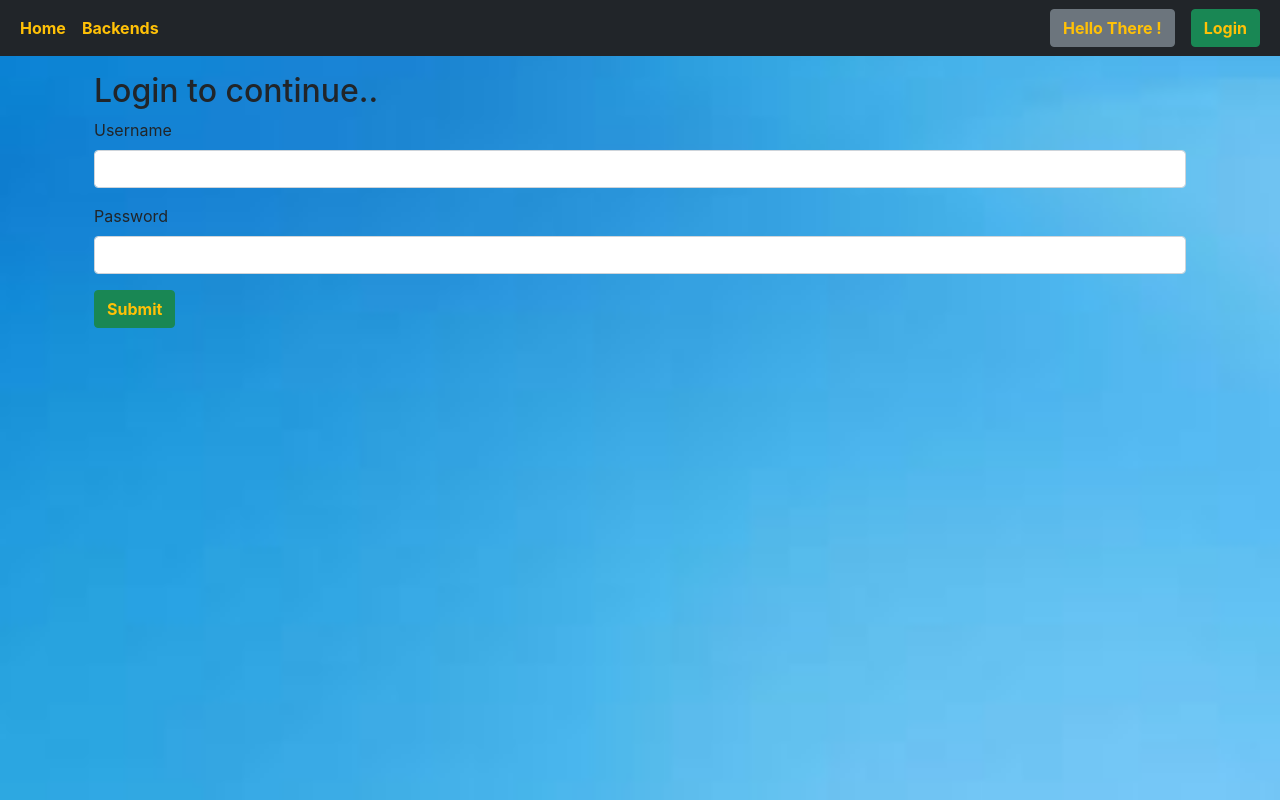
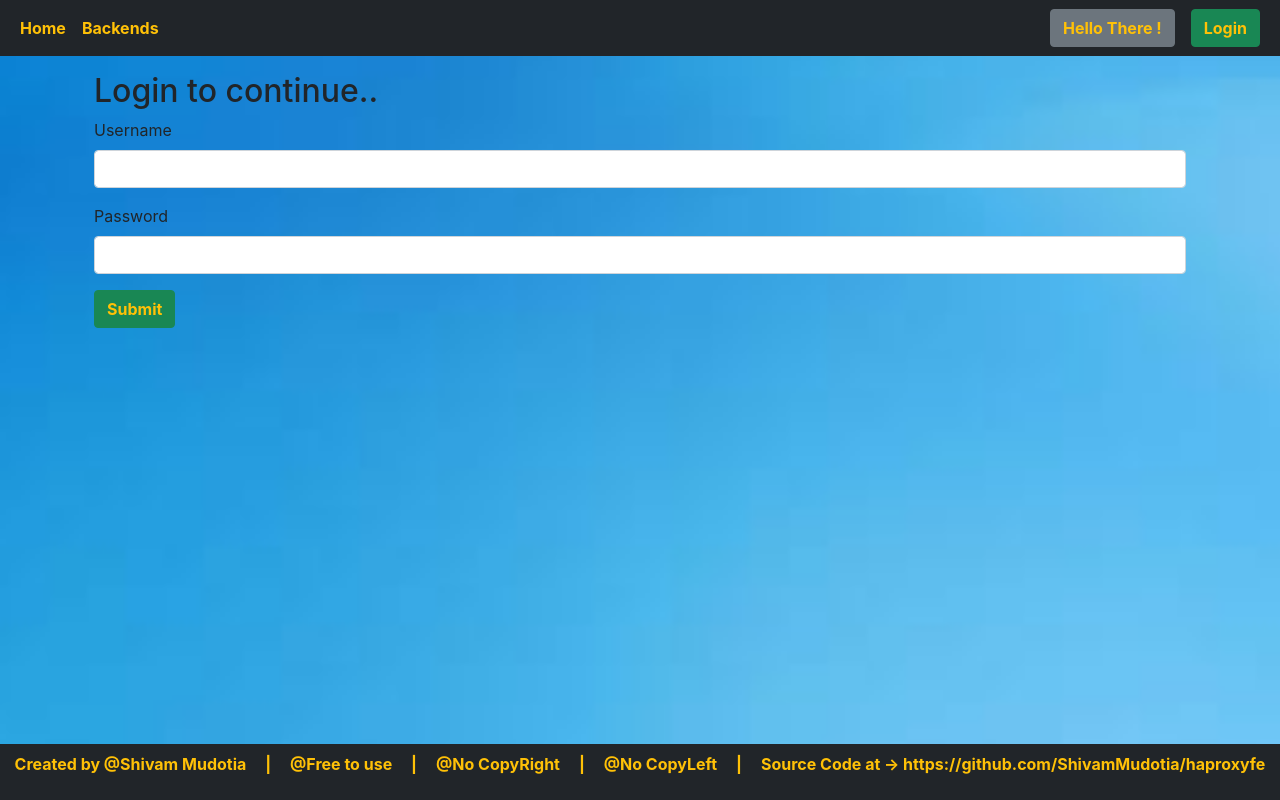
Before and after one commit to ShivamMudotia/haproxyfe, a React (Create React App) app: page /login in a window 1280 px wide. Built offline with nearby package versions, Linux system fonts and the light colour scheme.

Commit message:
added footer

```diff
--- a/src/App.js
+++ b/src/App.js
@@ -1,5 +1,6 @@
 import "./App.css";
 import image from './images/background.jpeg'
+import Footer from "./components/Footer";
 import { BrowserRouter as Router, Routes, Route } from "react-router-dom";
 import Navbar from "./components/Navbar";
 import Home from "./components/Home";
@@ -20,7 +21,7 @@ function App() {
       type: type
     })
     setTimeout( () => {
-      setAlert(null);
+      setAlert("null");
     }, 3000);
   }
 
@@ -42,6 +43,7 @@ function App() {
           </div>
         </Router>
         </Backendstate>
+        <Footer/>
         </div>
     </>
   );
--- a/src/components/Backenditem.js
+++ b/src/components/Backenditem.js
@@ -37,10 +37,14 @@ const Backenditem = (props) => {
       new_home.value="Enabled"
     }
     updateBackend(backend, new_home).then(() => {
-      window.location.reload()
+      getBackend(backend).then(backendjson => {
+        const backendarray = [];
+        Object.keys(backendjson[backend]).forEach((key) => backendarray.push({ name: key, value: backendjson[backend][key]}));
+        setBackendserverstatus(backendarray)
+      });
+      //window.location.reload()
     })
-    props.showAlert(`${new_home.value} Successfully !`, "success");
-
+    props.showAlert(`${new_home.value} Successfully ! Please do not forget to reload HAProxy using button on Navigation Bar`, "success");
    }
 
   return (
@@ -53,7 +57,6 @@ const Backenditem = (props) => {
             <li className='list-group-item text-info fw-bold'>{home.name}: {home.value}
             <i className='fa-solid fa-toggle-on mx-2' onClick={() => {handleEdit(home)}}></i>
             </li>
-
           </ul>
           </div>)}
         </div>
--- a/src/components/Backends.js
+++ b/src/components/Backends.js
@@ -23,7 +23,7 @@ const Backends = (props) => {
 
   return (
     <>
-    <div className='row my-3 mt-3 text-dark'>
+    <div className='row my-3 mt-2 text-dark'>
       <div className='my-3 text-center'>
       <h3>Status of Backends and Servers on HAProxy Load Balancer !</h3>
       </div>
--- /dev/null
+++ b/src/components/Footer.js
@@ -0,0 +1,9 @@
+import React from "react";
+
+const Footer = () => (
+  <div className="footer text-center bg-dark text-warning fw-bold">
+    <p>Created by @Shivam Mudotia  &nbsp; &nbsp; | &nbsp; &nbsp;  @Free to use &nbsp; &nbsp; | &nbsp; &nbsp;  @No CopyRight &nbsp; &nbsp;  | &nbsp; &nbsp;  @No CopyLeft  &nbsp; &nbsp; | &nbsp; &nbsp; Source Code at  -> https://github.com/ShivamMudotia/haproxyfe</p>
+  </div>
+);
+
+export default Footer;
--- a/src/components/Home.js
+++ b/src/components/Home.js
@@ -10,7 +10,6 @@ export const Home = (props) => {
 
   useEffect(() => {
     if(localStorage.getItem('token')){
-
     }
     else{
       navigate('/login');
--- a/src/index.css
+++ b/src/index.css
@@ -11,3 +11,13 @@ code {
   font-family: source-code-pro, Menlo, Monaco, Consolas, 'Courier New',
     monospace;
 }
+
+.footer{
+  margin-top: 1rem;
+  padding: 0.5rem;
+  background-color: rgb(34, 33, 24);
+  position: fixed;
+  bottom: 0;
+  left: 0;
+  width: 100%;
+}
```
